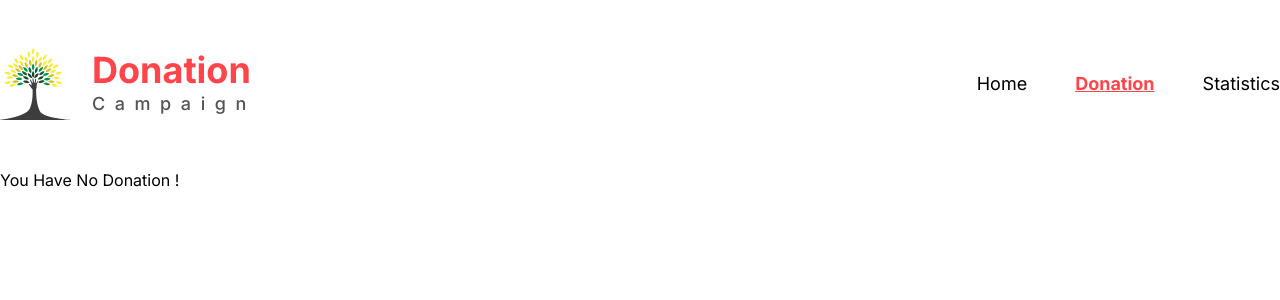
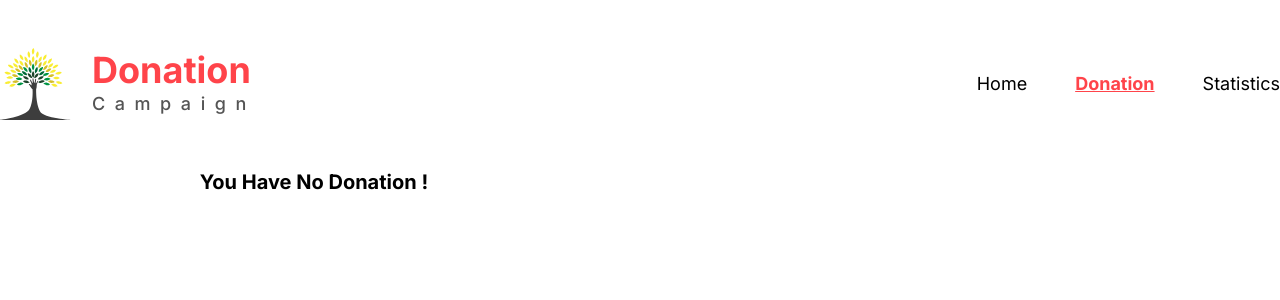
Before and after one commit to Tanjilhossaintamim/Donation-Campaign, a React (Vite) app: page /donations in a window 1280 px wide. Shown: the top 300 px of the page. Built offline with nearby package versions, Linux system fonts and the light colour scheme.

Commit message:
fixed text size in donation page

```diff
--- a/src/pages/DonationPage.jsx
+++ b/src/pages/DonationPage.jsx
@@ -27,7 +27,7 @@ const DonationPage = () => {
       .slice(0, dataLength)
       .map((item) => <MyDonationList key={item.id} donet={item} />);
   } else {
-    content = <p>You Have No Donation !</p>;
+    content = <p className="text-xl font-bold text-center">You Have No Donation !</p>;
   }
   return (
     <section>
```
